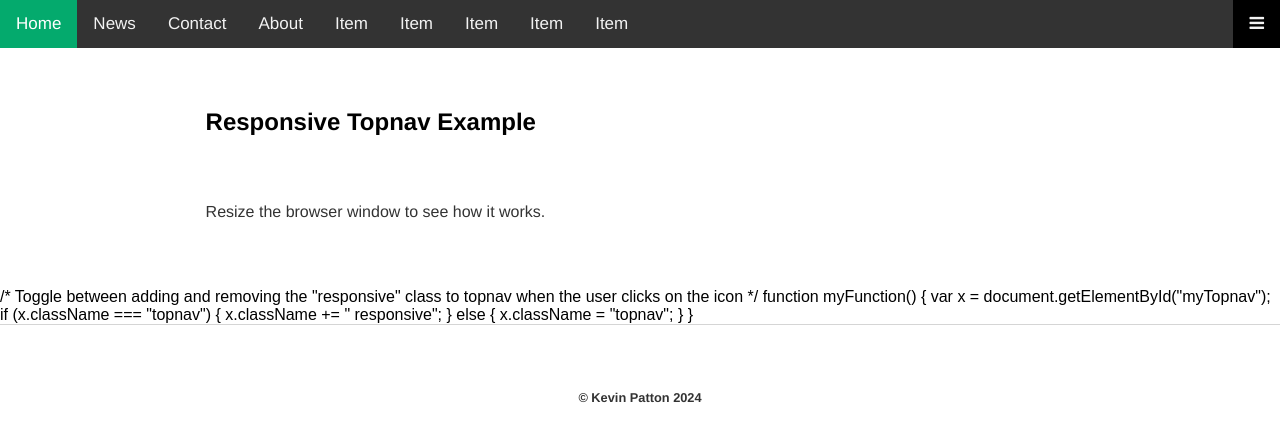
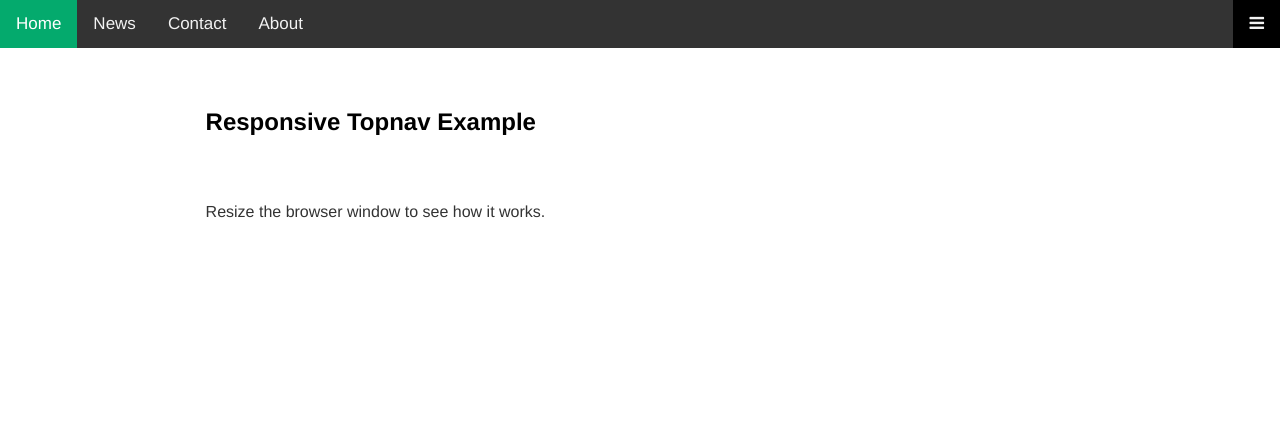
Before and after one commit to kevinjpatton/kevinjpatton.github.io, a Jekyll site: the page built from test.html, in a window 1280 px wide. Shown: the top 442 px of the page. Built offline with Jekyll 4.4.1, drawn with Linux system fonts in a browser that asks for light colours; Markdown is read by kramdown in place of the engine named in the settings.

Commit message:
Update test.html

```diff
--- a/_layouts/test.html
+++ b/_layouts/test.html
@@ -1,25 +1,23 @@
 <!DOCTYPE html>
 <html>
 <head>
-    <title>{{ page.title }}</title>
+<meta name="viewport" content="width=device-width, initial-scale=1">
+     <title>{{ page.title }}</title>
     <!-- link to main stylesheet -->
     <link rel="stylesheet" type="text/css" href="/css/main.css">
     <link rel="shortcut icon" type="image/png" href="/favicon.ico">
-    <meta name="viewport" content="width=device-width, initial-scale=1.0">
-<!-- Load an icon library to show a hamburger menu (bars) on small screens -->
 <link rel="stylesheet" href="https://cdnjs.cloudflare.com/ajax/libs/font-awesome/4.7.0/css/font-awesome.min.css">
 <style>
-  body {margin: 0;
+body {
+  margin: 0;
   font-family: Arial, Helvetica, sans-serif;
 }
 
-        /* Add a black background color to the top navigation */
 .topnav {
+  overflow: hidden;
   background-color: #333;
-  overflow: hidden;
 }
 
-/* Style the links inside the navigation bar */
 .topnav a {
   float: left;
   display: block;
@@ -30,23 +28,20 @@
   font-size: 17px;
 }
 
-/* Change the color of links on hover */
 .topnav a:hover {
   background-color: #ddd;
   color: black;
 }
 
-/* Add an active class to highlight the current page */
 .topnav a.active {
   background-color: #04AA6D;
   color: white;
 }
 
-/* Hide the link that should open and close the topnav on small screens */
 .topnav .icon {
   display: none;
 }
-    /* When the screen is less than 600 pixels wide, hide all links, except for the first one ("Home"). Show the link that contains should open and close the topnav (.icon) */
+
 @media screen and (max-width: 600px) {
   .topnav a:not(:first-child) {display: none;}
   .topnav a.icon {
@@ -55,10 +50,9 @@
   }
 }
 
-/* The "responsive" class is added to the topnav with JavaScript when the user clicks on the icon. This class makes the topnav look good on small screens (display the links vertically instead of horizontally) */
 @media screen and (max-width: 600px) {
   .topnav.responsive {position: relative;}
-  .topnav.responsive a.icon {
+  .topnav.responsive .icon {
     position: absolute;
     right: 0;
     top: 0;
@@ -69,28 +63,26 @@
     text-align: left;
   }
 }
-    </style>
+</style>
 </head>
-    <body>
+<body>
+
 <div class="topnav" id="myTopnav">
   <a href="#home" class="active">Home</a>
   <a href="#news">News</a>
   <a href="#contact">Contact</a>
   <a href="#about">About</a>
-  <a href="#item">Item</a>
-  <a href="#item">Item</a>
-  <a href="#item">Item</a>
-  <a href="#item">Item</a>
-<a href="#item">Item</a>
   <a href="javascript:void(0);" class="icon" onclick="myFunction()">
     <i class="fa fa-bars"></i>
   </a>
 </div>
-        <div style="padding-left:16px">
+
+<div style="padding-left:16px">
   <h2>Responsive Topnav Example</h2>
   <p>Resize the browser window to see how it works.</p>
 </div>
-        /* Toggle between adding and removing the "responsive" class to topnav when the user clicks on the icon */
+
+<script>
 function myFunction() {
   var x = document.getElementById("myTopnav");
   if (x.className === "topnav") {
@@ -99,8 +91,7 @@
     x.className = "topnav";
   }
 }
-    </body>
-<footer>
-        <p><strong>&copy; Kevin Patton <script type="text/javascript">document.write(new Date().getFullYear());</script></strong></p>
-    </footer>
+</script>
+
+</body>
 </html>
```
